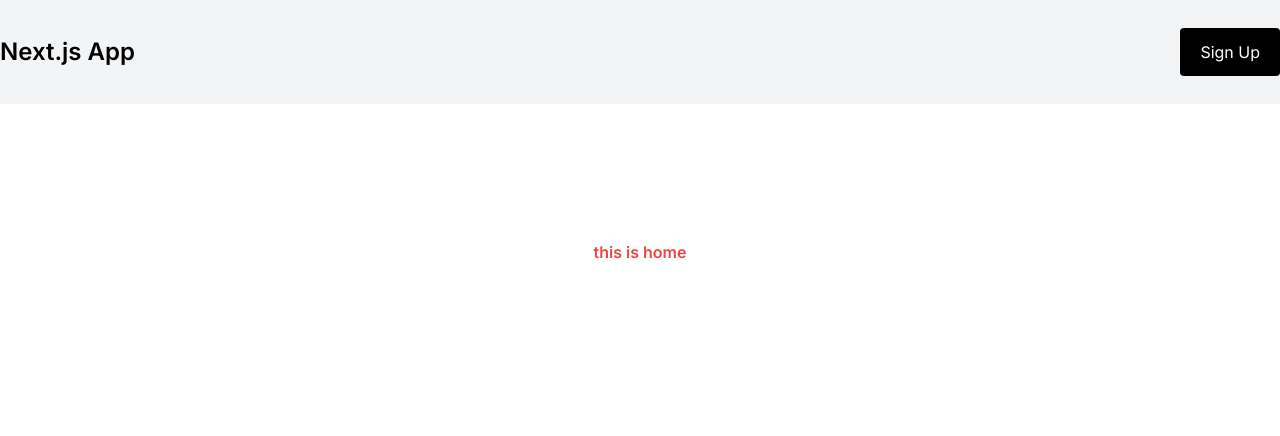
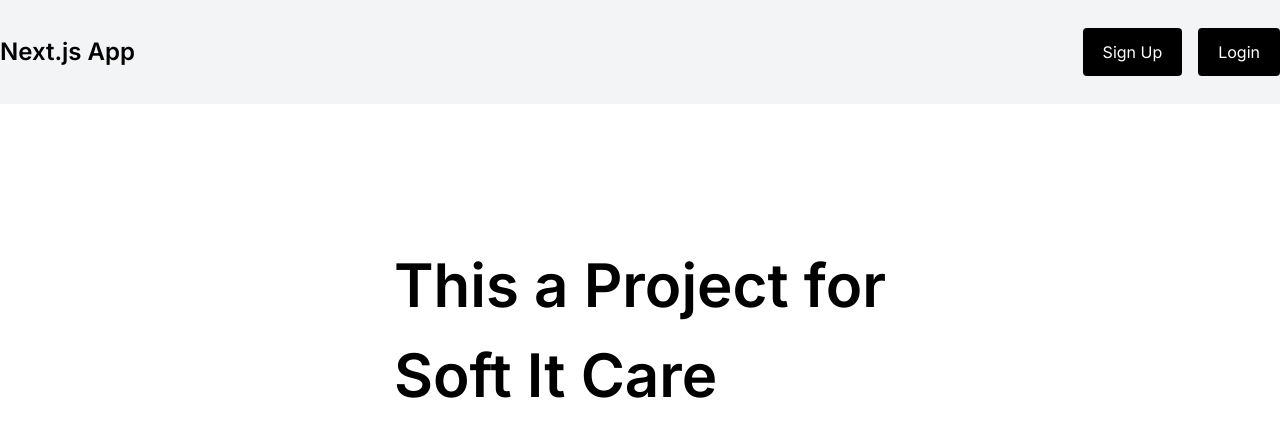
Before and after one commit to hasan-mohammad-bd/soft-it-care-task, a Next.js app: page / in a window 1280 px wide. Shown: the top 436 px of the page. Built offline with nearby package versions, Linux system fonts and the light colour scheme.

Commit message:
last change

```diff
--- a/src/app/page.js
+++ b/src/app/page.js
@@ -4,8 +4,10 @@
 
 export default function Home() {
   return (
-    <main className="flex font-semibold text-red-500 min-h-screen flex-col items-center justify-between p-24 mt-10">
-      this is home
+    <main className="flex text-[60px] font-semibold text-black min-h-screen flex-col items-center justify-between p-24 mt-10">
+      This a Project for <br />
+      Soft It Care <br />
+
 
     </main>
   )
--- a/src/components/navbar/Navbar.jsx
+++ b/src/components/navbar/Navbar.jsx
@@ -35,7 +35,7 @@ const Navbar = () => {
       <Link className="mr-5 Cd text-lg font-medium" href="/all-products">Products</Link>
       <Link className="mr-5 Cd text-lg font-medium" href="/add-products">Add Products</Link>
        <button onClick={Logout}>Logout</button>
-      </div> : <Link className="py-3 px-5 bg-black hover:bg-slate-500 text-white rounded" href="signup">Sign Up</Link>}
+      </div> : <div className="flex gap-4 items-center justify-center"><Link className="py-3 px-5 bg-black hover:bg-slate-500 text-white rounded" href="/signup">Sign Up</Link><Link className="py-3 px-5 bg-black hover:bg-slate-500 text-white rounded" href="/login">Login</Link></div> }
 
     </nav>
     </div>
```
